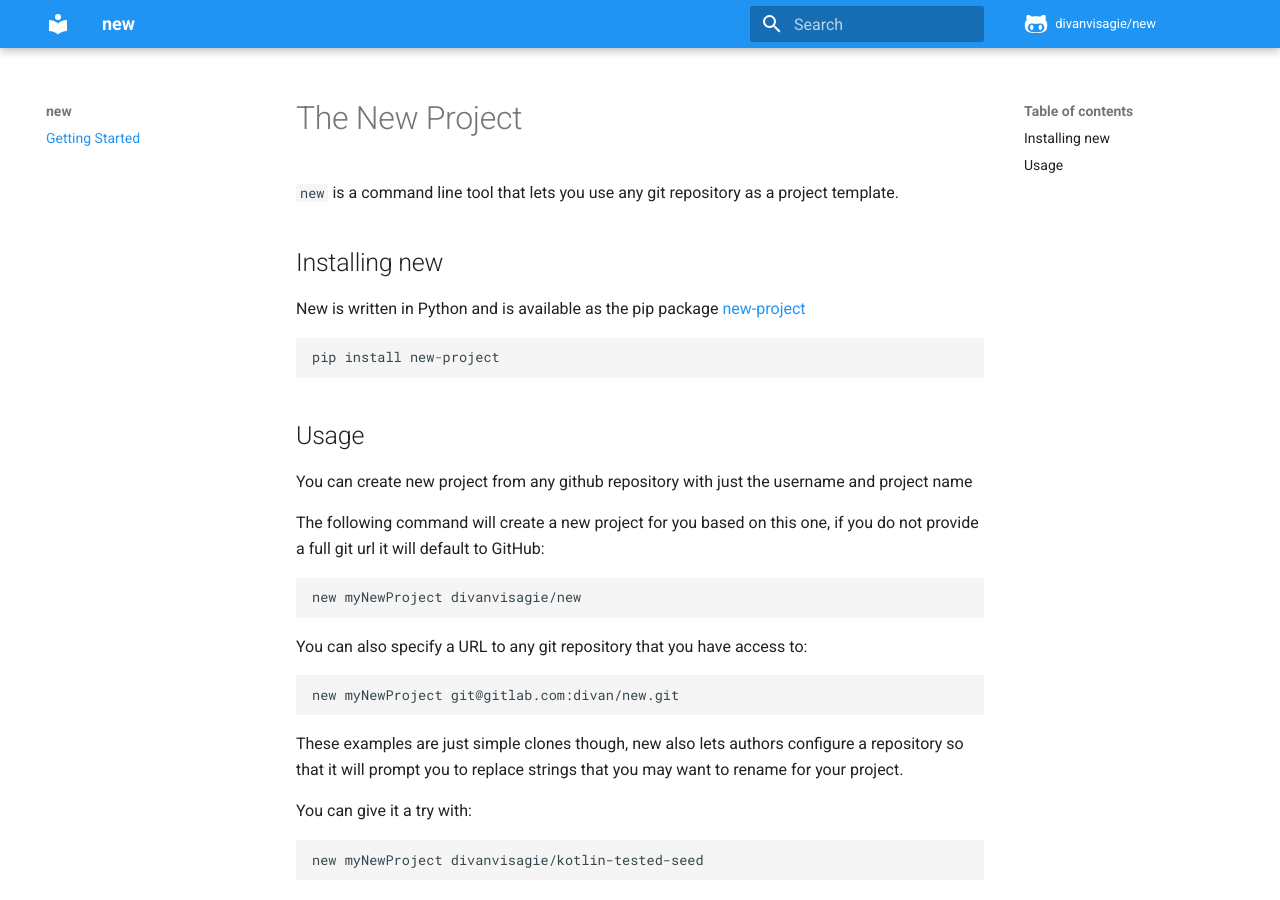
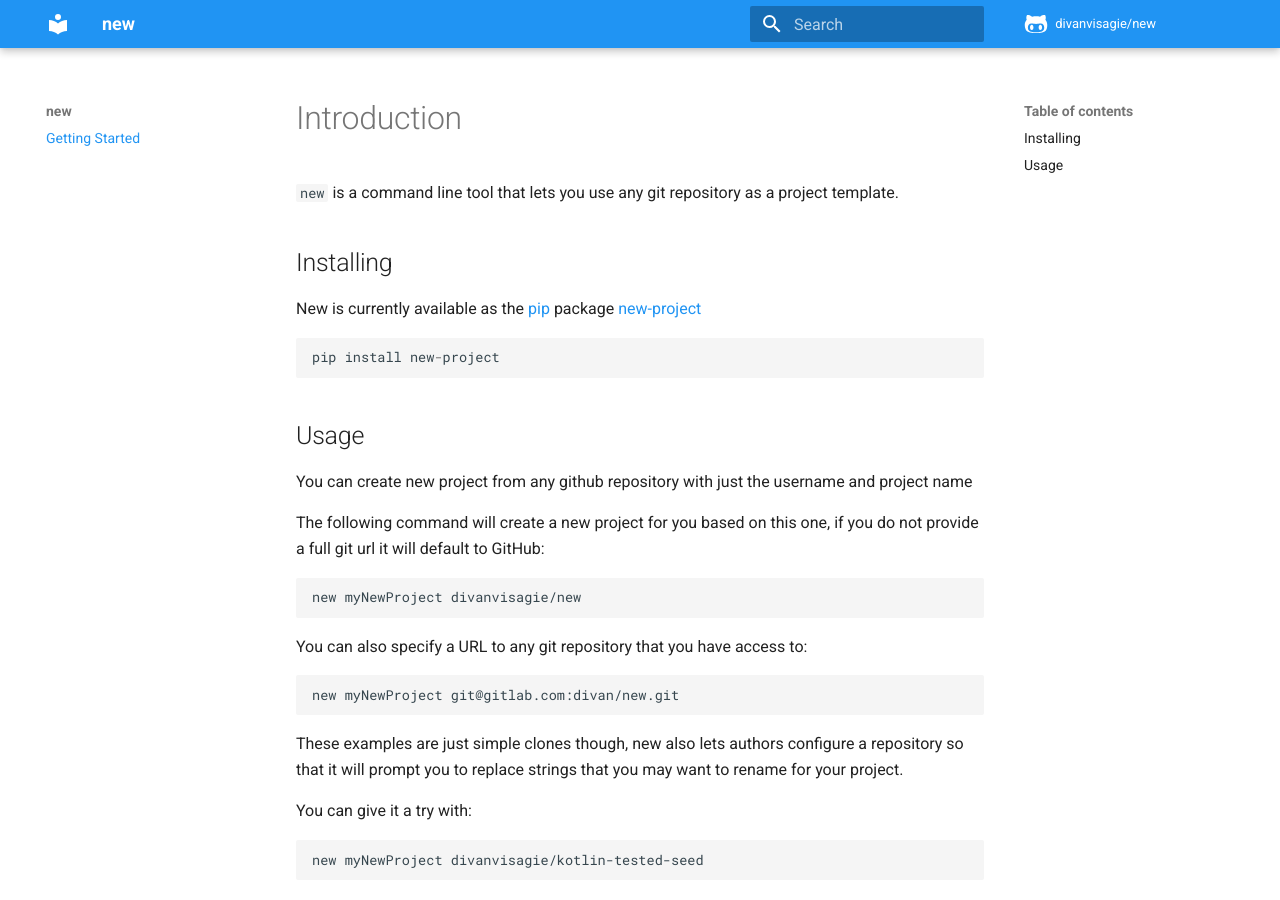
Before and after one commit to divanvisagie/new, an MkDocs documentation site: the page built from docs_src/index.md, in a window 1280 px wide and 900 px high. Built offline with MkDocs 1.6.1 and Material for MkDocs 9.7.7, drawn with Linux system fonts in a browser that asks for light colours; comment, search, counter and statistics services are not loaded.

Commit message:
update doc source

````diff
--- a/docs_src/index.md
+++ b/docs_src/index.md
@@ -1,10 +1,10 @@
-# The New Project
+# Introduction
 
 `new` is a command line tool that lets you use any git repository as a project template.
 
-## Installing new
+## Installing
 
-New is written in Python and is available as the pip package [new-project](https://pypi.org/project/new-project/)
+New is currently available as the [pip](https://packaging.python.org/tutorials/installing-packages/) package [new-project](https://pypi.org/project/new-project/)
 
 ```python
 pip install new-project
````
